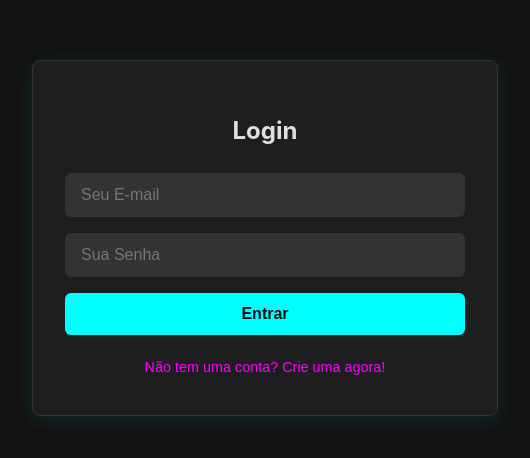
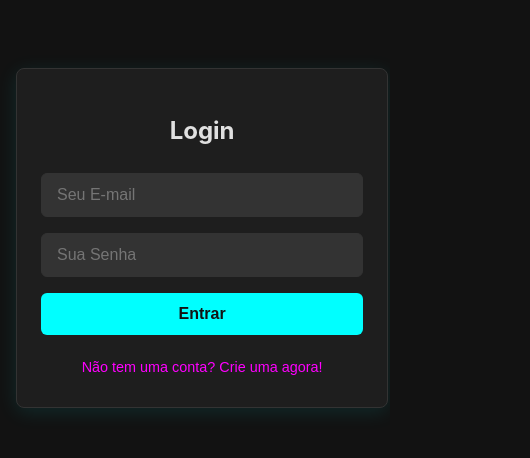
Before and after one commit to edukamoz/LinkHub, a React (Vite) app in the folder frontend/: page /auth in a window 390 px wide. Shown: the part 184-642 px from the top of the page, 530 px wide, since content can reach past the window. Built offline with nearby package versions, Linux system fonts and the light colour scheme; no server answers.

Commit message:
Media Query
feat: make application responsive for mobile devices

```diff
--- a/frontend/src/index.css
+++ b/frontend/src/index.css
@@ -35,3 +35,9 @@ body {
   padding: 2rem;
   text-align: center;
 }
+
+@media (max-width: 768px) {
+  #root {
+    padding: 1rem;
+  }
+}
--- a/frontend/src/pages/AuthPage/AuthPage.module.css
+++ b/frontend/src/pages/AuthPage/AuthPage.module.css
@@ -39,3 +39,10 @@
   text-align: center;
   margin-bottom: 1rem;
 }
+
+@media (max-width: 768px) {
+  .authContainer {
+    width: 90%;
+    padding: 1.5rem;
+  }
+}
--- a/frontend/src/pages/DashboardPage/DashboardPage.module.css
+++ b/frontend/src/pages/DashboardPage/DashboardPage.module.css
@@ -149,3 +149,21 @@
   background-color: var(--color-support);
   border-color: var(--color-support);
 }
+
+@media (max-width: 768px) {
+  .header {
+    flex-direction: column;
+    align-items: flex-start; /* Alinha tudo à esquerda */
+    gap: 1rem;
+  }
+
+  .addForm {
+    flex-direction: column;
+    align-items: stretch; /* Faz os itens ocuparem a largura total */
+  }
+
+  /* Remove o crescimento do input para que ele se comporte bem no modo coluna */
+  .addInput {
+    flex-grow: 0;
+  }
+}
--- a/frontend/src/pages/PublicProfilePage/PublicProfilePage.module.css
+++ b/frontend/src/pages/PublicProfilePage/PublicProfilePage.module.css
@@ -50,3 +50,9 @@
   font-size: 1.2rem;
   color: var(--text-primary);
 }
+
+@media (max-width: 768px) {
+  .profileContainer h1 {
+    font-size: 1.5rem;
+  }
+}
```
